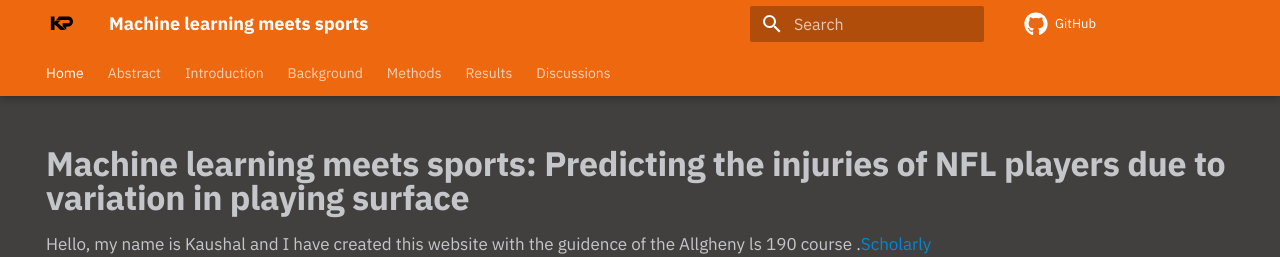
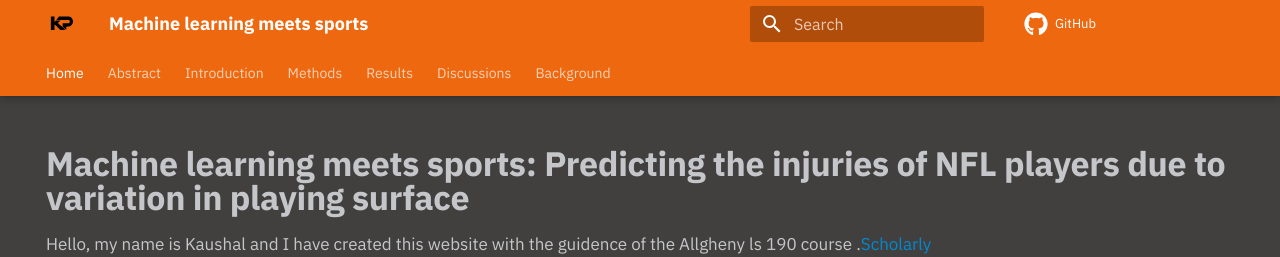
Before and after one commit to kaushal1014/research-paper-template-Athlete-Injuries, an MkDocs documentation site: the page built from docs/index.md, in a window 1280 px wide. Shown: the top 257 px of the page. Built offline with MkDocs 1.6.1 and Material for MkDocs 9.7.7, drawn with Linux system fonts in a browser that asks for light colours; some web fonts are replaced; comment, search, counter and statistics services are not loaded.

Commit message:
Changed nav bar order

```diff
--- a/mkdocs.yml
+++ b/mkdocs.yml
@@ -152,7 +152,7 @@ nav:
   - Home: index.md
   - Abstract: abstract/index.md
   - Introduction: introduction/index.md
-  - Background : background/index.md
   - Methods : methods/index.md
   - Results : results/index.md
   - Discussions : discussion/index.md
+  - Background : background/index.md
```
